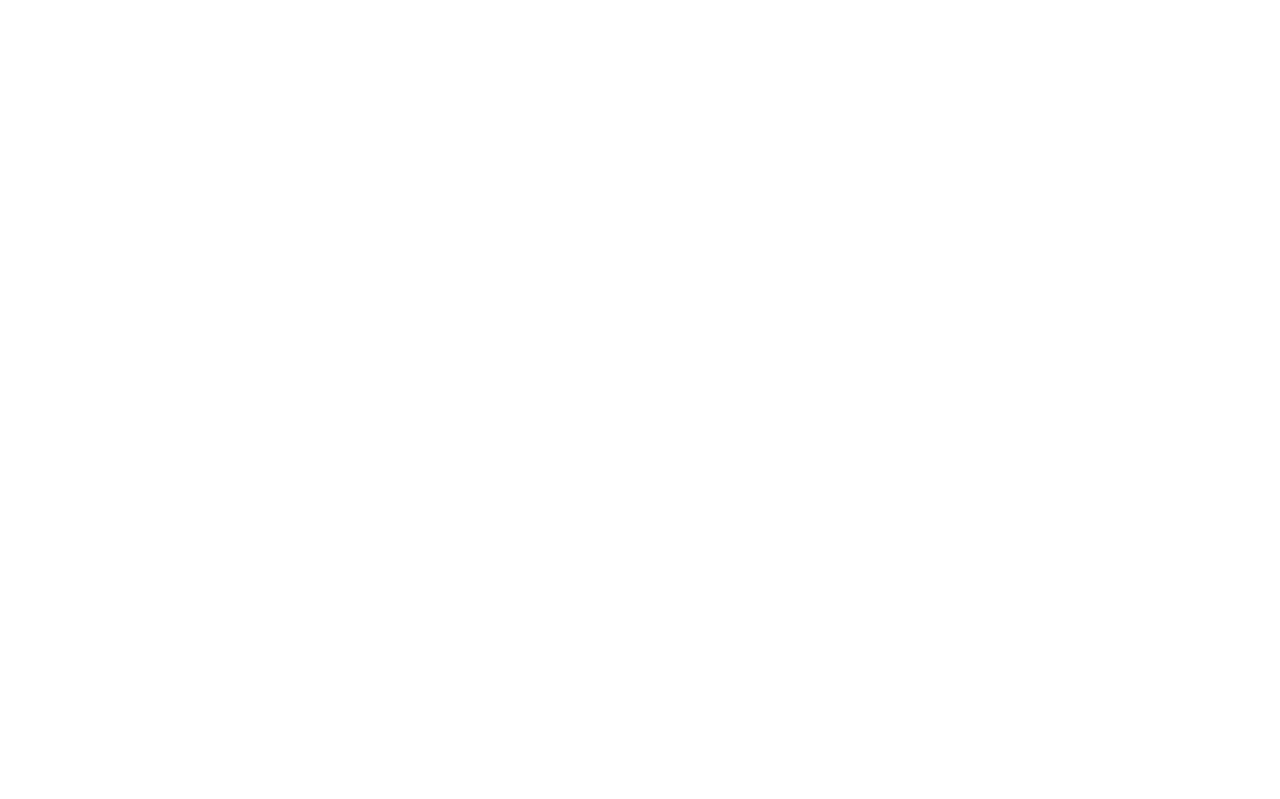
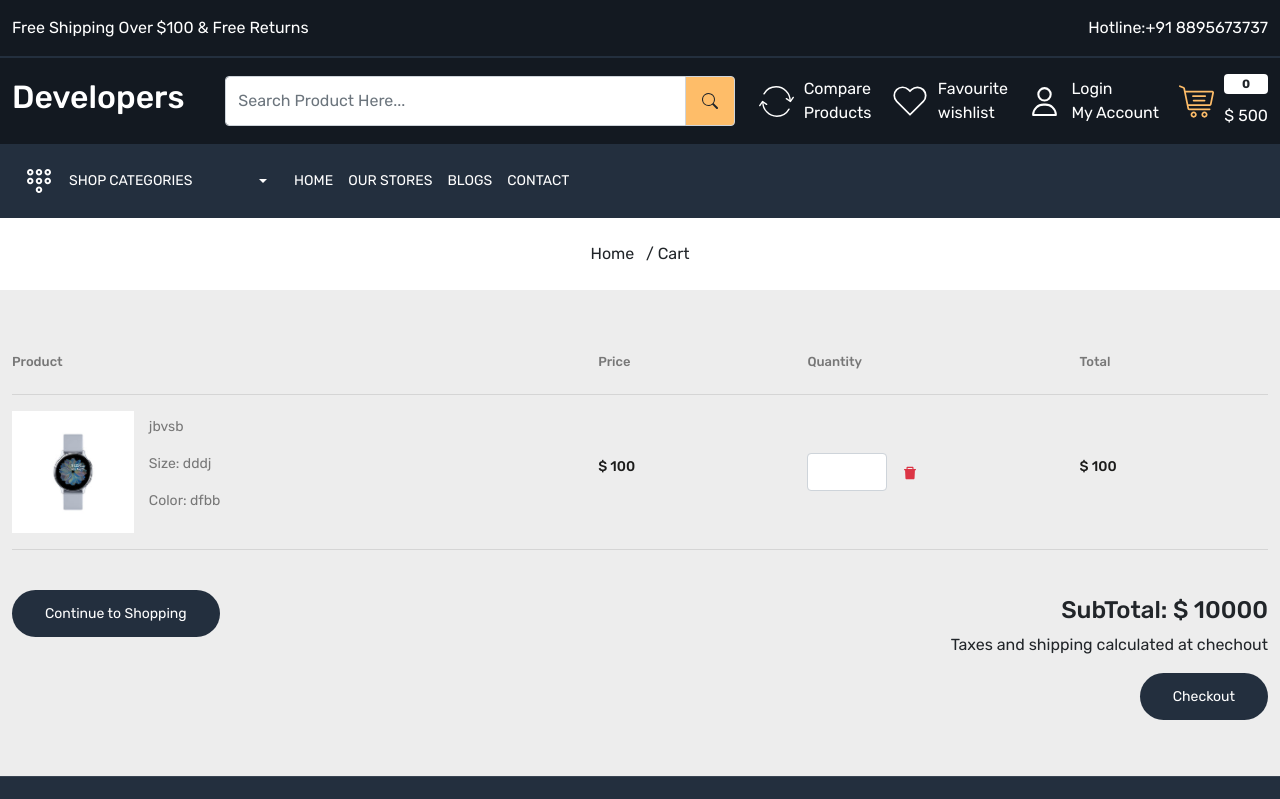
Before and after one commit to Pavan5527/Web-Merchandising, a React (Create React App) app: page /cart in a window 1280 px wide. Before the commit this address had no page. Shown: the top 799 px of the page. Built offline with nearby package versions, Linux system fonts and the light colour scheme.

Commit message:
updated cart page

```diff
--- a/src/App.css
+++ b/src/App.css
@@ -708,3 +708,36 @@
   color: var(--color-777777);
 }
 /* Main Product Page */
+
+/* Cart Page */
+.cart-header,
+.cart-data {
+  border-bottom: 1px solid rgb(0, 0, 0, 0.1);
+}
+.cart-header h4 {
+  font-size: 13px;
+  color: var(--color-777777);
+}
+.cart-col-1 {
+  width: 40%;
+}
+.cart-col-1 p {
+  color: var(--color-777777);
+  font-size: 14px;
+}
+
+.cart-col-2 {
+  width: 10%;
+}
+.cart-col-3 {
+  width: 15%;
+}
+.cart-col-4 {
+  width: 15%;
+}
+.cart-data h5.price {
+  font-size: 14px;
+  color: var(--color-1c1c1b);
+}
+
+/* Cart page ends here */
--- a/src/App.js
+++ b/src/App.js
@@ -19,6 +19,7 @@
 import ShippingPolicy from './pages/ShippingPolicy';
 import TermAndConditions from './pages/TermAndConditions';
 import SingleProduct from './pages/SingleProduct';
+import Cart from './pages/Cart';
 function App() {
   return (
     <>
@@ -32,6 +33,7 @@
           <Route path='product/:id' element={<SingleProduct />} />
           <Route path='blogs' element={<Blog />} />
           <Route path='blog/:id' element={<SingleBlog />} />
+          <Route path='cart' element={<Cart />} />
           <Route path='contacts' element={<Contact />} />
           <Route path='compare-product' element={<CompareProduct />} />
           <Route path='wishlist' element={<Wishlist />} />
--- /dev/null
+++ b/src/pages/Cart.js
@@ -0,0 +1,74 @@
+import React from "react";
+import BreadCrum from "../components/BreadCrum";
+import Meta from "../components/Meta";
+import { Link } from "react-router-dom";
+import watch from "../images/watch.jpg";
+import { AiFillDelete } from "react-icons/ai";
+
+const Cart = () => {
+  return (
+    <>
+      <Meta title={"Cart"} />
+      <BreadCrum title="Cart" />
+      <section className="cart-wrapper wish home-wrapper-2 py-5">
+        <div className="container-xxl ">
+          <div className="row">
+            <div className="col-12 ">
+              <div className="cart-header py-3 d-flex justify-content-between align-items-center">
+                <h4 className="cart-col-1">Product</h4>
+                <h4 className="cart-col-2">Price</h4>
+                <h4 className="cart-col-3">Quantity</h4>
+                <h4 className="cart-col-4">Total</h4>
+              </div>
+              <div className="cart-data py-3 mb-2 d-flex justify-content-between align-items-center">
+                <div className="cart-col-1 gap-15 d-flex align-items-center">
+                  <div className="w-25">
+                    <img src={watch} className="img-fluid" alt="" />
+                  </div>
+                  <div className="w-75">
+                    <p>jbvsb</p>
+                    <p>Size: dddj</p>
+                    <p>Color: dfbb</p>
+                  </div>
+                </div>
+                <div className="cart-col-2">
+                  <h5 className="price">$ 100</h5>
+                </div>
+                <div className="cart-col-3 d-flex align-items-center gap-15">
+                  <div>
+                    <input
+                      className="form-control"
+                      type="number"
+                      name=""
+                      min={1}
+                      max={10}
+                      id=""
+                    />
+                  </div>
+                  <div>
+                    <AiFillDelete className="text-danger" />
+                  </div>
+                </div>
+                <div className="cart-col-4">
+                  <h5 className="price">$ 100</h5>
+                </div>
+              </div>
+            </div>
+            <div className="col-12 py-2 mt-4">
+              <div className="d-flex justify-content-between align-items-baseline">
+                <Link className="button">Continue to Shopping</Link>
+                <div className="d-flex flex-column align-items-end">
+                    <h4>SubTotal: $ 10000</h4>
+                    <p>Taxes and shipping calculated at chechout</p>
+                    <Link to="/checkout" className="button">Checkout</Link>
+                </div>
+              </div>
+            </div>
+          </div>
+        </div>
+      </section>
+    </>
+  );
+};
+
+export default Cart;
```
Also changed, not shown: src/pages/Checkout.js (added, +20 -0 lines).
